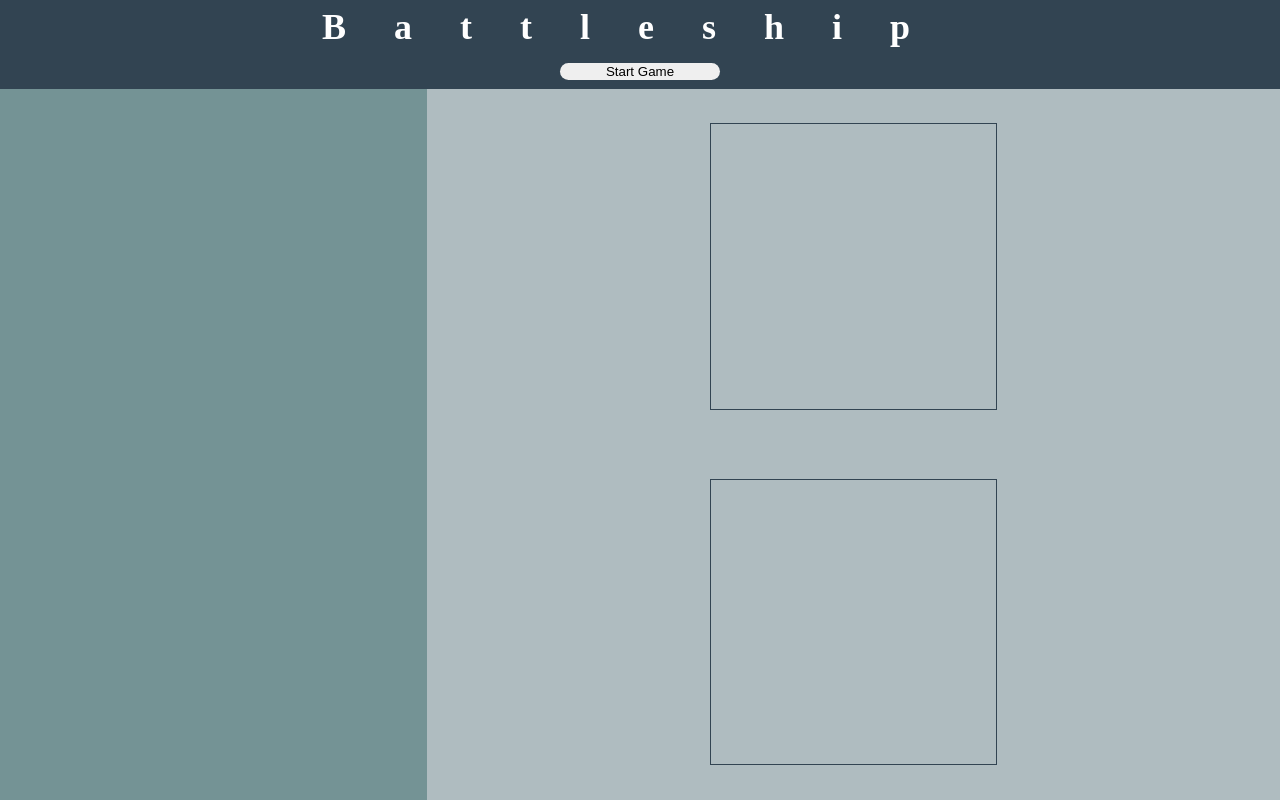
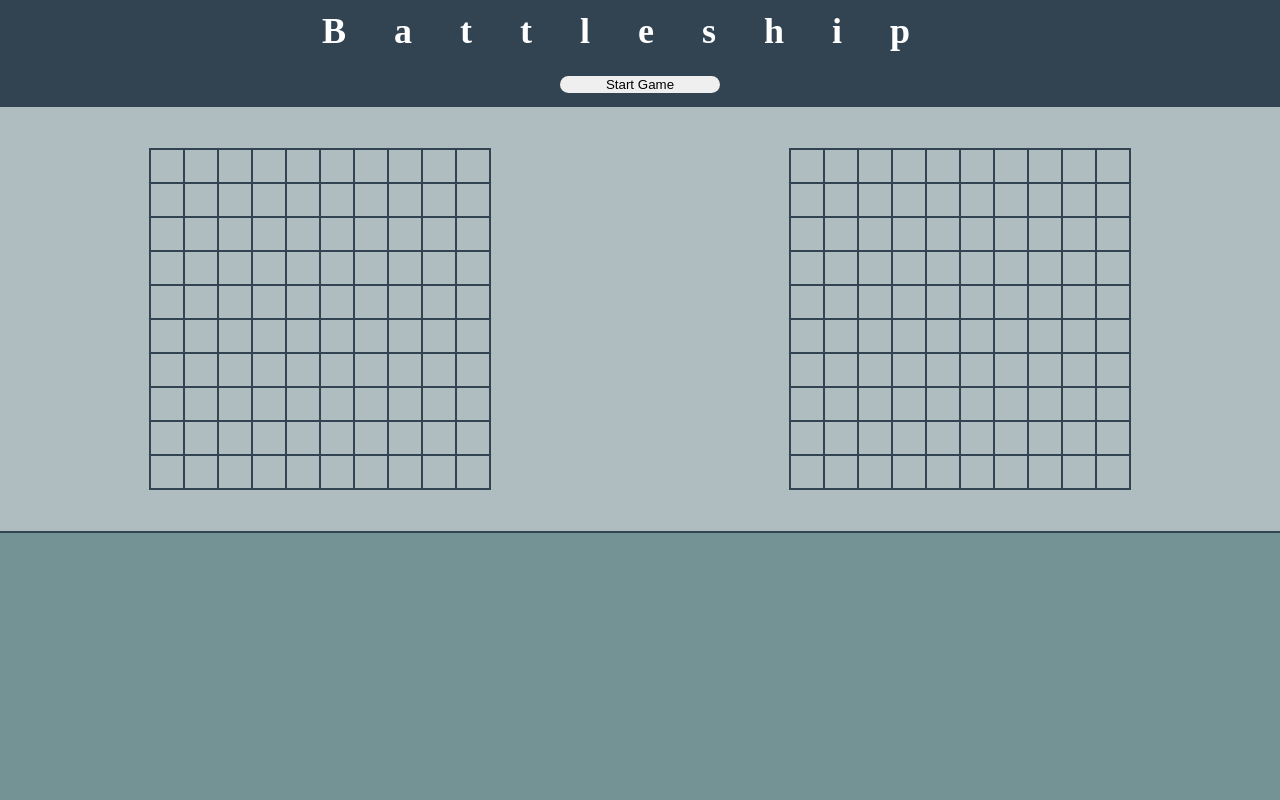
Before and after one commit to chri-ss/battleship, a website built with webpack: page dist/index.html in a window 1280 px wide. Both pictures are taken after a click on the button "Start Game". Built offline with nearby package versions, Linux system fonts and the light colour scheme.

Commit message:
Add grids to board areas when new game button clicked

```diff
--- a/src/displayController.js
+++ b/src/DOM.js
@@ -1,4 +1,5 @@
 const content = document.getElementById("content");
+const boardArea = document.createElement("div");
 
 const makeHeader = () => {
   const header = document.createElement("div");
@@ -26,22 +27,28 @@ const makeShipArea = () => {
   content.appendChild(shipArea);
 };
 
+const makeBoard = (plyr) => {
+  const newBoard = document.createElement("div");
+  newBoard.classList.add("new-board");
+  Object.entries(plyr.brd.board).forEach((entry) => {
+    entry[1].forEach((i) => {
+      const gridTile = document.createElement("div");
+      gridTile.classList.add("grid-tile");
+      newBoard.appendChild(gridTile);
+    });
+  });
+  boardArea.appendChild(newBoard);
+};
+
 const makeBoardArea = () => {
-  const boardArea = document.createElement("div");
   boardArea.classList.add("board-area");
-  const boardAreaOne = document.createElement("div");
-  boardAreaOne.classList.add("board-area-one");
-  const boardAreaTwo = document.createElement("div");
-  boardAreaTwo.classList.add("board-area-two");
-  boardArea.appendChild(boardAreaOne);
-  boardArea.appendChild(boardAreaTwo);
   content.appendChild(boardArea);
 };
 
 const makeUI = () => {
   makeHeader();
+  makeBoardArea();
   makeShipArea();
-  makeBoardArea();
 };
 
-export default makeUI;
+export { makeUI, makeBoard };
--- a/src/game.js
+++ b/src/game.js
@@ -1 +1,17 @@
 import player from "./player";
+import { makeBoard } from "./DOM";
+
+const newGameListener = () => {
+  const newGameButton = document.querySelector(".start-game");
+  newGameButton.addEventListener("click", () => {
+    const p1 = player();
+    const p2 = player();
+    p1.setTurn(true);
+    p2.setComp(true);
+    makeBoard(p1);
+    makeBoard(p2);
+    // return { p1, p2 };
+  });
+};
+
+export { newGameListener };
--- a/src/index.js
+++ b/src/index.js
@@ -1,7 +1,8 @@
 import "./reset.css";
 import "./style.scss";
+import { newGameListener } from "./game";
 
-
-import makeUI from "./displayController";
+import { makeUI } from "./DOM";
 
 makeUI();
+newGameListener();
--- a/src/style.scss
+++ b/src/style.scss
@@ -1,19 +1,20 @@
 body {
   height: 100vh;
   width: 100vw;
+  box-sizing: border-box;
 }
 
 #content {
   height: 100%;
   width: 100%;
   display: grid;
-  grid-template-columns: 1fr 2fr;
-  grid-template-rows: 1fr 8fr;
+  // grid-template-columns: 1fr 2fr;
+  grid-template-rows: 2fr 8fr 5fr;
 }
 
 .header {
   display: grid;
-  grid-column: 1/3;
+  // grid-column: 1/3;
   align-items: center;
   justify-items: center;
   background-color: #324452;
@@ -33,22 +34,29 @@ body {
 }
 
 .ship-area {
-  display: grid;
-  grid-template-rows: 1fr 1fr;
+  // display: grid;
+  // grid-template-rows: 1fr 1fr;
   background-color: #749395;
 }
 
 .board-area {
   display: grid;
-  grid-template-rows: 1fr 1fr;
+  grid-template-columns: 1fr 1fr;
   background-color: #afbcc0;
   align-items: center;
   justify-items: center;
+  border-bottom: 2px solid #324452;
 
-  .board-area-one,
-  .board-area-two {
+  .new-board {
+    display: grid;
+    grid-template-columns: repeat(10, 1fr);
+    grid-template-rows: repeat(10, 1fr);
     border: 1px solid #324452;
     height: 80%;
     aspect-ratio: 1/1;
   }
+
+  .grid-tile {
+    border: 1px solid #324452;
+  }
 }
--- a/webpack.config.js
+++ b/webpack.config.js
@@ -2,6 +2,8 @@ const path = require("path");
 
 module.exports = {
   entry: "./src/index.js",
+  mode: "development",
+  devtool: "inline-source-map",
   output: {
     filename: "bundle.js",
     path: path.resolve(__dirname, "dist"),
```
Also changed, not shown: dist/bundle.js, tests/game.test.js (added), 1 other file.
